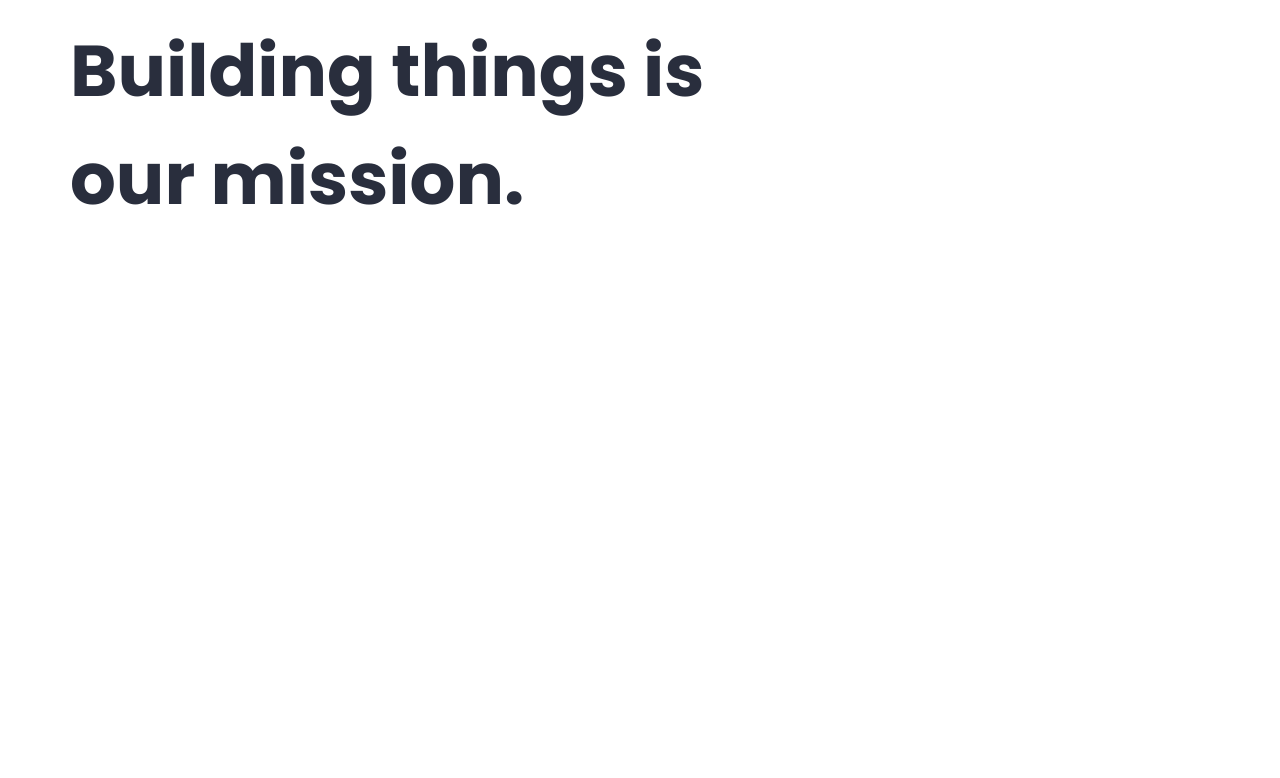
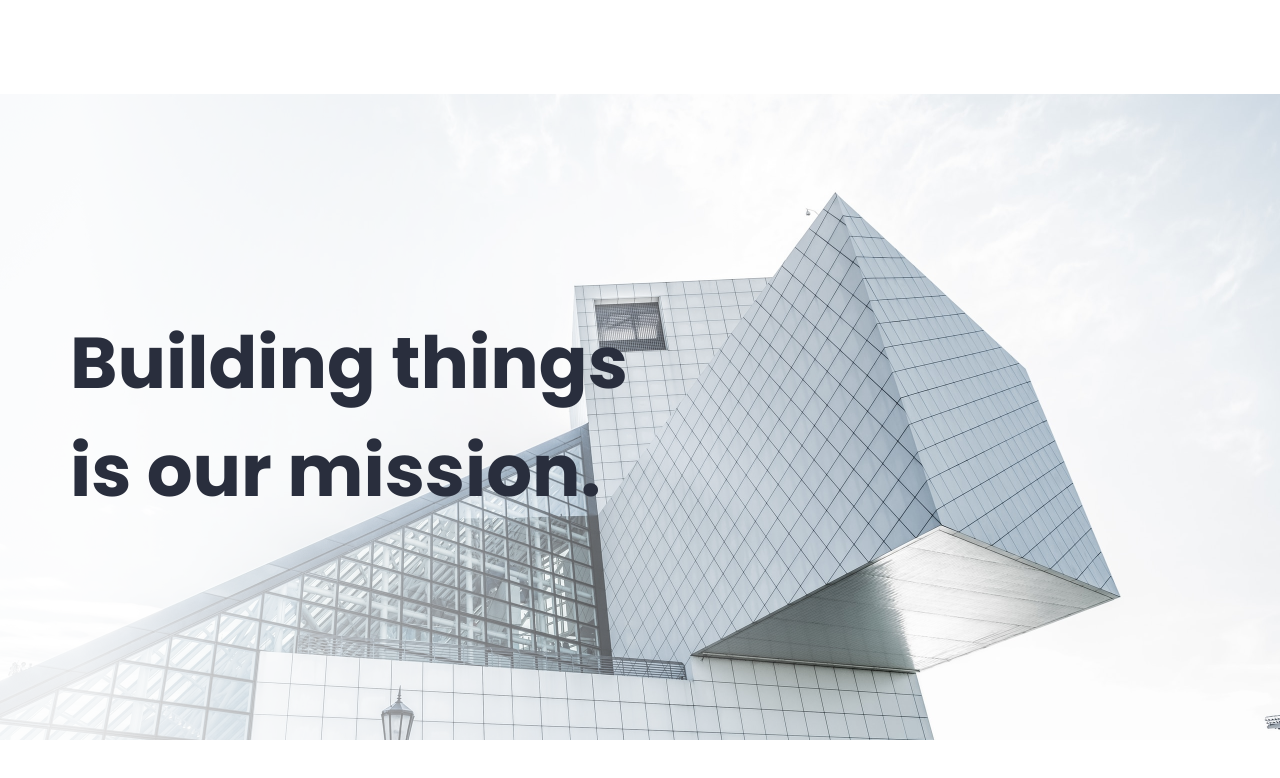
Before and after one commit to HamdyShehiet/The-Box, a plain HTML site: page index.html in a window 1280 px wide. Shown: the part 78-856 px from the top of the page. Before the commit the page ends 800 px from the top, so only its background shows below. Drawn offline with Linux system fonts and the light colour scheme.

Commit message:
Add: Hero Section Style

```diff
--- a/assets/styles/main.css
+++ b/assets/styles/main.css
@@ -60,6 +60,7 @@ img{
 }
 h1{
     font-size: var(--fs-72px);
+    font-size: clamp(50px,8vw,var(--fs-72px));
     color: var(--title-color);
 }
 h2.title{
@@ -172,3 +173,15 @@ header .container nav ul li a{
         color: var(--secondary-color);
     }
 }
+section{
+    padding: var(--section-padding) 0;
+}
+.hero{
+    height: 100vh;
+    background: url(../images/hero.webp) no-repeat right;
+}
+.hero .container{
+    display: flex;
+    align-items: center;
+    height: 100%;
+}
--- a/index.html
+++ b/index.html
@@ -29,7 +29,7 @@
     <main>
         <section class="hero" id="home">
             <div class="container">
-                <h1>Building things is <br/> our mission.</h1>
+                <h1>Building things <br/> is our mission.</h1>
             </div>
         </section>
     </main>
```
